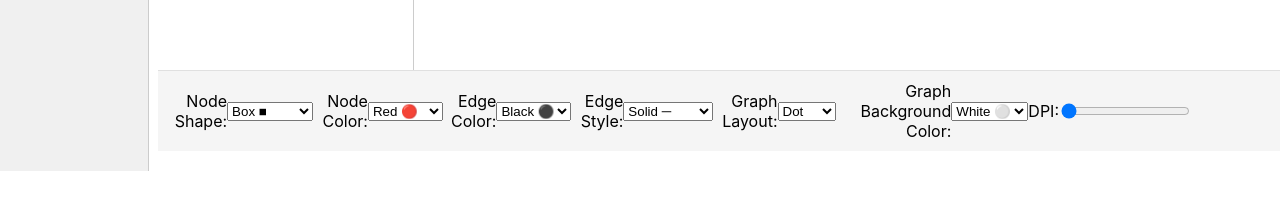
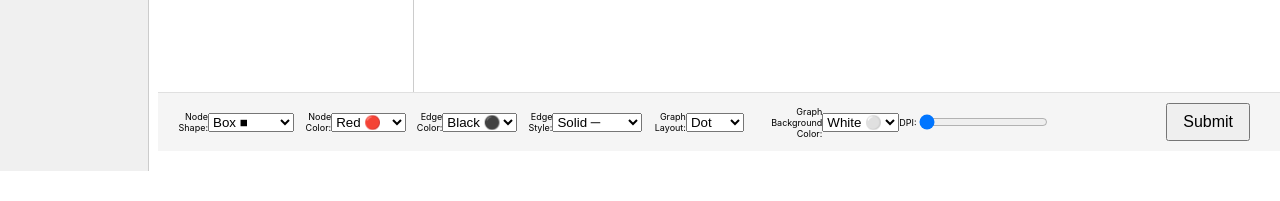
Before and after one commit to mr4002/PlantOML, a React (Create React App) app in the folder frontend/: page /server in a window 1280 px wide. Shown: the part 649-850 px from the top of the page. Before the commit the page ends 800 px from the top, so only its background shows below. Built offline with nearby package versions, Linux system fonts and the light colour scheme.

Commit message:
bugfix toolbar

```diff
--- a/frontend/src/components/Toolbar.css
+++ b/frontend/src/components/Toolbar.css
@@ -2,7 +2,8 @@
     display: flex;
     align-items: center;
     justify-content: space-between;
-    position: fixed;
+    position: sticky;
+    font-size: 9px;
     bottom: 0;
     width: 100%;
     background-color: #f5f5f5;
```
